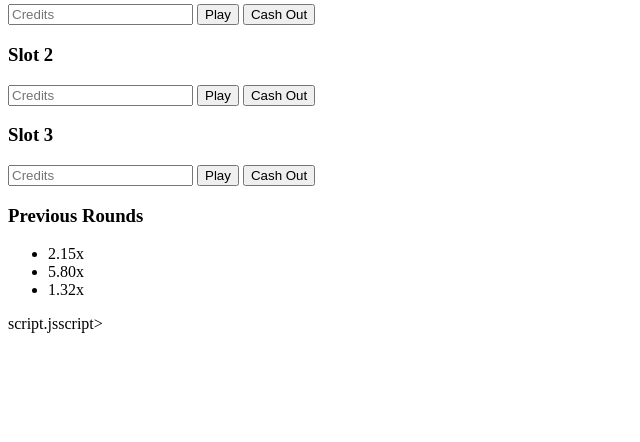
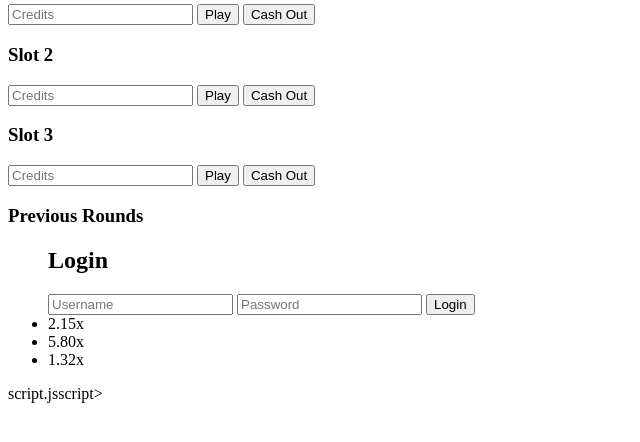
Before and after one commit to kiplangatduncan/Aviation-ltd, a Python web app: template templates/index.html in a window 1280 px wide. Shown: the part 283-725 px from the top of the page, without its empty margins (0-640 px from the left). Run offline with Jinja, Linux system fonts and the light colour scheme; the template is opened without the code that fills it, so the values that code supplies are empty.

Commit message:
Update index.html

```diff
--- a/templates/index.html
+++ b/templates/index.html
@@ -59,6 +59,14 @@
         <section class="history">
             <h3>Previous Rounds</h3>
             <ul id="history-list">
+                <h1>Login</h1>
+
+<form method="POST">
+  <input type="text" name="username" placeholder="Username">
+  <input type="password" name="password" placeholder="Password">
+  <button type="submit">Login</button>
+</form>
+
                 <li>2.15x</li>
                 <li>5.80x</li>
                 <li>1.32x</li>
```
